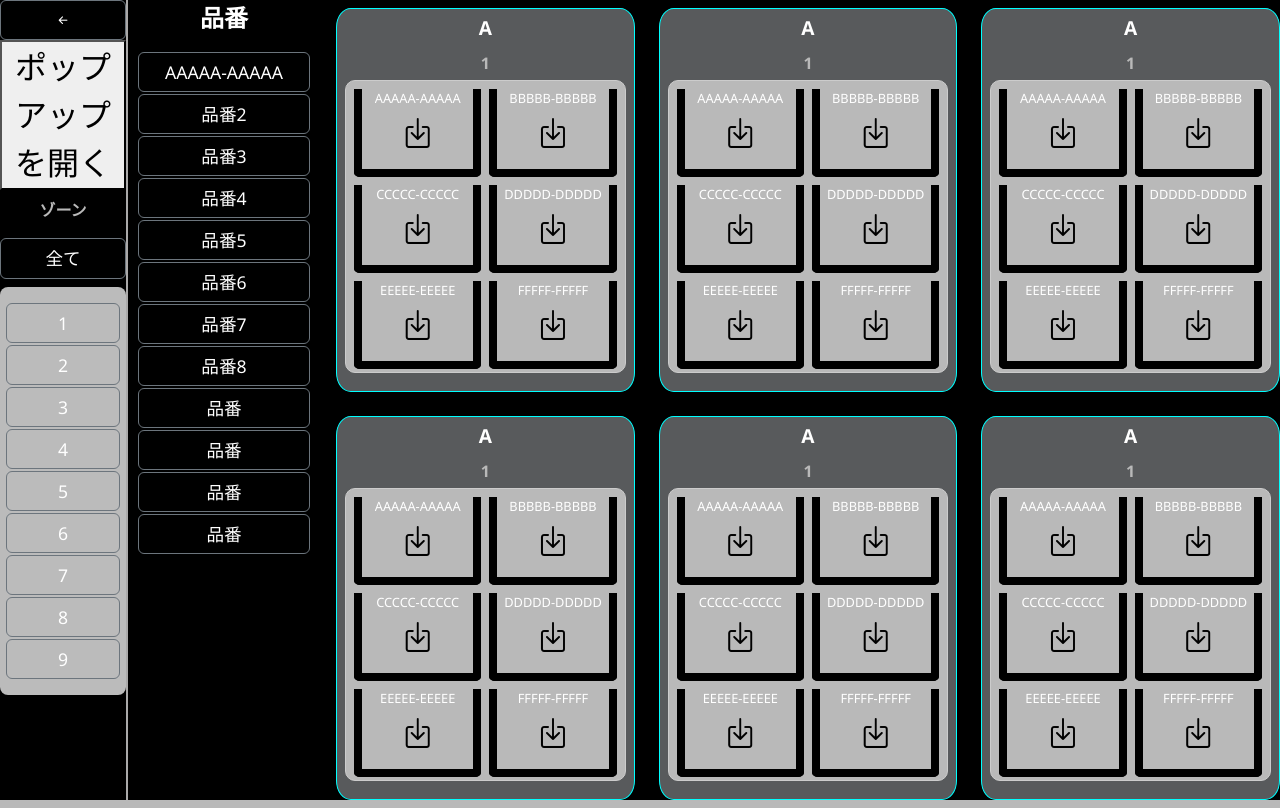
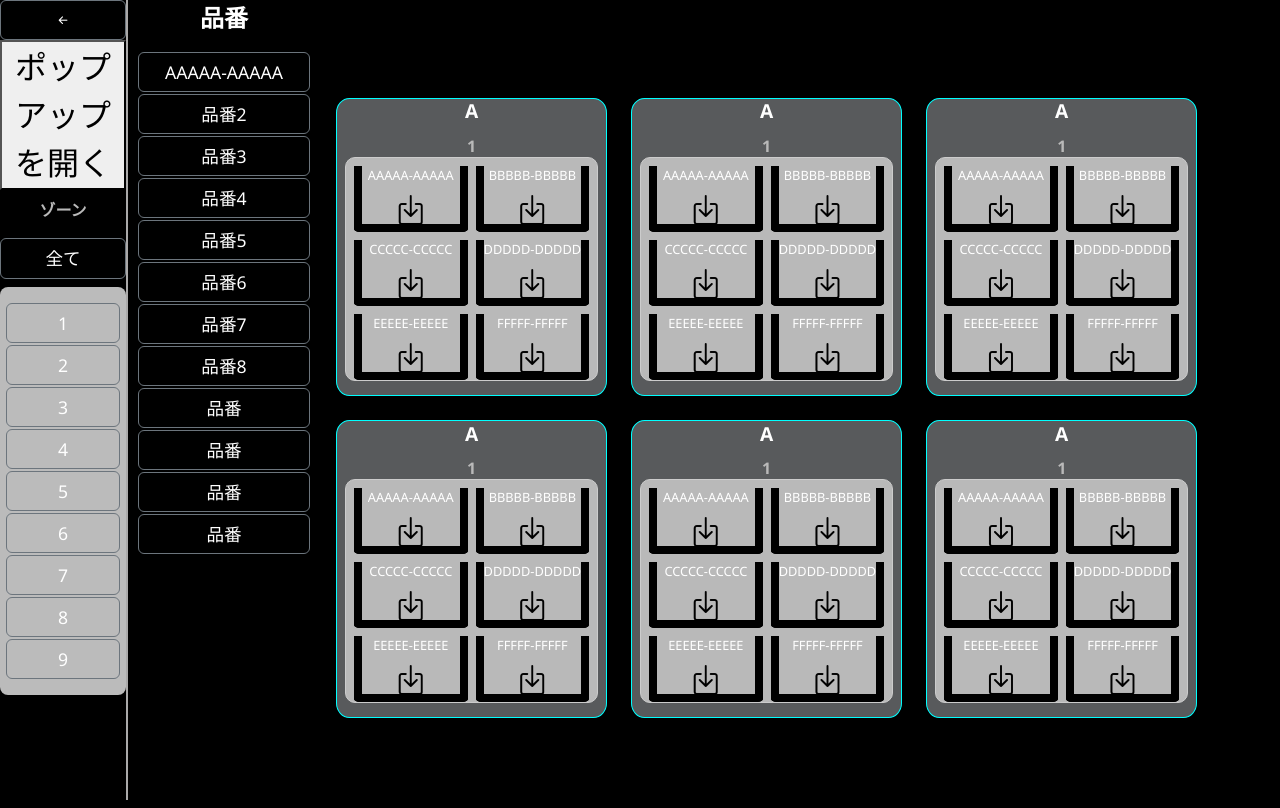
Before and after one commit to redstarht/stocktrack, a Flask app: page /inout_map in a window 1280 px wide. Run offline with Flask 3, Linux system fonts and the light colour scheme; some libraries are stand-ins or nearby versions.

Commit message:
20250611

```diff
--- a/myapp/static/css/main_section.css
+++ b/myapp/static/css/main_section.css
@@ -1,10 +1,13 @@
+/* ゾーンサイド width 10% */
+/* PNサイド width 15% */
+
 .main-section {
     display: flex;
     /* flex-direction: row; */
     gap: 3rem;
     flex: 1;
     width: 100%;
-    height: auto;
+    height: 100%;
     margin-top: 0.5rem;
     margin-left: 1rem;
 }
@@ -18,9 +21,13 @@
     grid-template-columns: repeat(3, 1fr);
     /* 3列 */
     /* grid-template-rows: repeat(auto, auto); */
-    width: 100%;
+    /* width: 100%; */
+    height: 100%;
     /* height: auto; */
     overflow-y: scroll;
+    /* aspect-ratio: 2 / 2; */
+    place-content: center;
+    place-items: center;
 }
 
 /* 各棚ユニット：2行3列 */
@@ -48,7 +55,7 @@
 
 .shelf {
     width: 100%;
-    height: auto;
+    aspect-ratio: 1 / 1.1;
     padding: 0.5rem;
     background-color: rgb(176, 180, 184, 0.5);
     border-radius: 5%;
@@ -113,7 +120,7 @@
     text-align: center;
 }
 
-.shelf-label{
+.shelf-label {
     display: flex;
     align-items: center;
     justify-content: center;
@@ -131,7 +138,7 @@
 }
 
 .zone-title {
-    font-size:1rem;
+    font-size: 1rem;
     font-weight: bold;
     color: #b9b9b9;
     text-align: center;
```
Also changed, not shown: instance/myapp.db.
